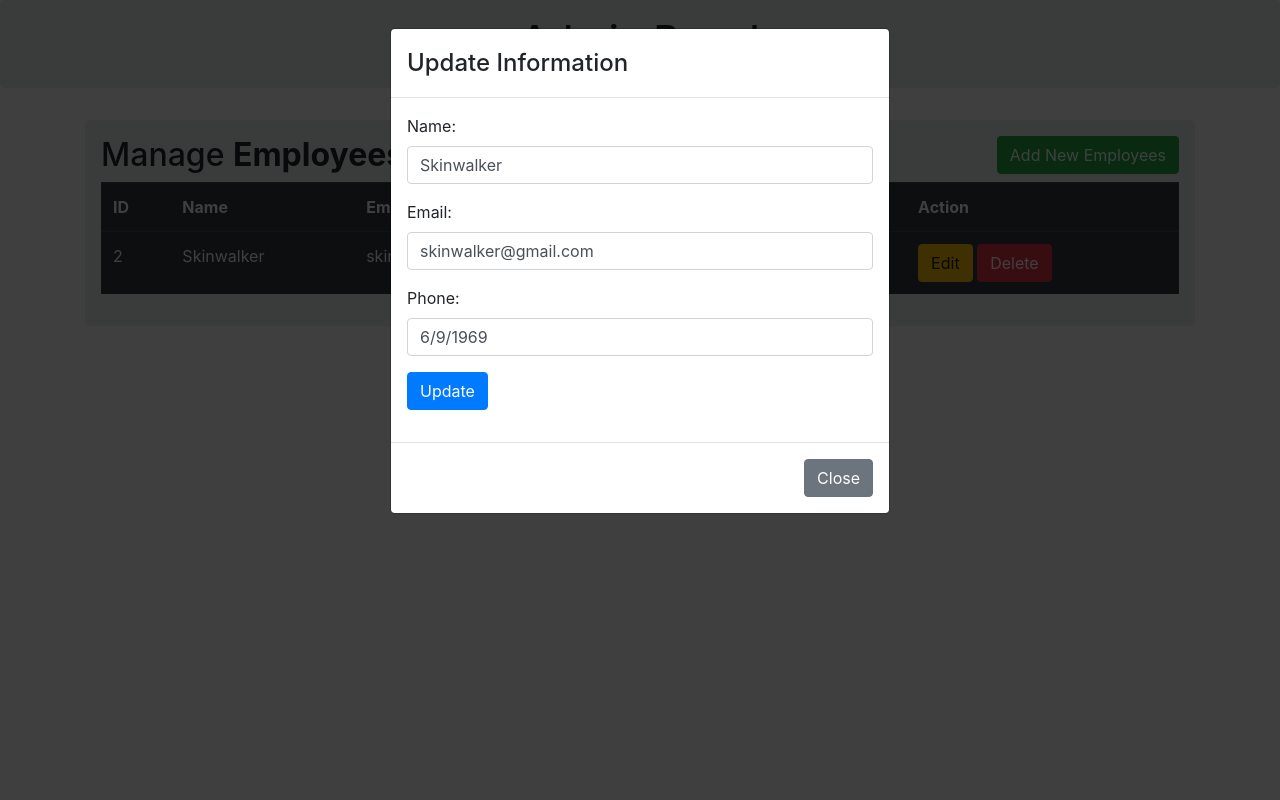
After one commit to SultanSarygulov/school_app, a Flask app: page /index in a window 1280 px wide, after a click on "Edit". The commit adds this page. Run offline with Flask 2, Linux system fonts and the light colour scheme; data comes from the database, SQL or seed files in the repository; both versions use the stored data as it was after the commit; some libraries are stand-ins or nearby versions.

Commit message:
add admin panel

```diff
--- a/schoolapp/models.py
+++ b/schoolapp/models.py
@@ -11,7 +11,7 @@ def load_user(user_id):
 class User(db.Model, UserMixin):
     id = db.Column(db.Integer, primary_key=True)
     email = db.Column(db.String(120), unique=True, nullable=False)
-    password = db.Column(db.String(60), nullable=False)
+    password = db.Column(db.String(60), nullable=True, default="password")
     full_name = db.Column(db.String(100), unique=True, nullable=False)
     date_of_birth = db.Column(db.String, nullable=False)
     grade = db.Column(db.Integer, nullable=False)
@@ -19,4 +19,4 @@ class User(db.Model, UserMixin):
     image_file = db.Column(db.String(20), nullable=False, default='default.jpg')
 
     def __repr__(self):
-        return f"User('{self.username}', '{self.email}', '{self.address}')"
+        return f"User('{self.full_name}', '{self.email}', '{self.address}')"
--- a/schoolapp/routes.py
+++ b/schoolapp/routes.py
@@ -3,7 +3,7 @@ import secrets
 from PIL import Image
 from flask import render_template, url_for, flash, redirect, request
 from schoolapp import app, db, bcrypt
-from schoolapp.forms import RegistrationForm, LoginForm, UpdateAccountForm
+from schoolapp.forms import RegistrationForm, LoginForm, UpdateAccountForm, InsertForm
 from schoolapp.models import User
 from flask_login import login_user, current_user, logout_user, login_required
 
@@ -13,6 +13,53 @@ from flask_login import login_user, current_user, logout_user, login_required
 def home():
     users = User.query.all()
     return render_template('home.html', users=users)
+
+
+@app.route('/index')
+def index():
+    users = User.query.all()
+
+    return render_template("index.html", users=users)
+
+
+@app.route('/insert', methods=['POST'])
+def insert():
+    form = InsertForm()
+    if form.validate_on_submit():
+        user = User(full_name=form.full_name.data, email=form.email.data,
+                    date_of_birth=form.date_of_birth.data, address=form.address.data, grade=form.grade.data)
+        db.session.add(user)
+        db.session.commit()
+        flash("Student Inserted Successfully")
+        return redirect(url_for('index'))
+
+
+
+@app.route('/update', methods=['GET', 'POST'])
+def update():
+    form = InsertForm()
+    if request.method == 'POST':
+        full_name = form.full_name.data
+        current_user.full_name = form.full_name.data
+        current_user.email = form.email.data
+        current_user.date_of_birth = form.date_of_birth.data
+        current_user.grade = form.grade.data
+        current_user.address = form.address.data
+        db.session.commit()
+        flash("Student Updated Successfully")
+
+        return redirect(url_for('index'))
+
+
+@app.route('/delete/<id>/', methods=['GET', 'POST'])
+def delete(id):
+    user = User.query.get(id)
+    db.session.delete(user)
+    db.session.commit()
+    flash("Student Deleted Successfully")
+
+    return redirect(url_for('index'))
+
 
 
 @app.route("/about")
--- /dev/null
+++ b/schoolapp/templates/base.html
@@ -0,0 +1,19 @@
+<!DOCTYPE html>
+<html lang="en">
+<head>
+    <link rel="stylesheet" href="https://stackpath.bootstrapcdn.com/bootstrap/4.4.1/css/bootstrap.min.css" integrity="sha384-Vkoo8x4CGsO3+Hhxv8T/Q5PaXtkKtu6ug5TOeNV6gBiFeWPGFN9MuhOf23Q9Ifjh" crossorigin="anonymous">
+
+    <meta charset="UTF-8">
+    <title>{% block title %} {% endblock %} </title>
+</head>
+<body>
+
+{% block body %} {% endblock %}
+
+
+<script src="https://code.jquery.com/jquery-3.4.1.slim.min.js" integrity="sha384-J6qa4849blE2+poT4WnyKhv5vZF5SrPo0iEjwBvKU7imGFAV0wwj1yYfoRSJoZ+n" crossorigin="anonymous"></script>
+<script src="https://cdn.jsdelivr.net/npm/popper.js@1.16.0/dist/umd/popper.min.js" integrity="sha384-Q6E9RHvbIyZFJoft+2mJbHaEWldlvI9IOYy5n3zV9zzTtmI3UksdQRVvoxMfooAo" crossorigin="anonymous"></script>
+<script src="https://stackpath.bootstrapcdn.com/bootstrap/4.4.1/js/bootstrap.min.js" integrity="sha384-wfSDF2E50Y2D1uUdj0O3uMBJnjuUD4Ih7YwaYd1iqfktj0Uod8GCExl3Og8ifwB6" crossorigin="anonymous"></script>
+
+</body>
+</html>
--- /dev/null
+++ b/schoolapp/templates/header.html
@@ -0,0 +1,18 @@
+{% extends 'base.html' %}
+
+
+
+{% block title %} Admin Panel {% endblock %}
+
+
+
+{% block body %}
+
+    <div class="jumbotron p-3">
+        <div class="well text-center">
+            <h1>Admin Panel </h1>
+        </div>
+    </div>
+
+
+{% endblock %}
--- /dev/null
+++ b/schoolapp/templates/index.html
@@ -0,0 +1,268 @@
+{% extends 'base.html' %}
+{% include 'header.html' %}
+
+
+
+{% block title %} Home {% endblock %}
+
+
+
+{% block body %}
+
+<div class="container">
+    <div class="row">
+        <div class="col md-12">
+
+            <div class="jumbotron p-3">
+
+                <h2>Manage <b>Employees </b>  <button type="button"  class="btn btn-success float-right"
+                data-toggle="modal" data-target="#mymodal">Add New Employees</button> </h2>
+
+
+                {% with messages = get_flashed_messages() %}
+
+                {% if messages %}
+
+                {% for message in messages %}
+
+                <div class="alert alert-success alert-dismissable" role="alert">
+
+                    <button type="button" class="close" data-dismiss="alert" aria-label="close">
+
+                        <span aria-hidden="true">x</span>
+
+                    </button>
+
+
+                {{message}}
+
+
+                </div>
+
+
+                {% endfor %}
+
+                {% endif %}
+                {% endwith %}
+
+
+                <table class="table table-hover table-dark">
+
+                    <tr>
+
+                        <th>ID</th>
+                        <th>Name</th>
+                        <th>Email</th>
+                        <th>Date of birth</th>
+                        <th>Action</th>
+
+                    </tr>
+
+
+                   {% for row in users %}
+                    <tr>
+                        <td>{{row.id}}</td>
+                        <td>{{row.full_name}}</td>
+                        <td>{{row.email}}</td>
+                        <td>{{row.date_of_birth}}</td>
+
+                        <td>
+                            <a href="/update/{{row.id}}" class="btn btn-warning btn-xs" data-toggle="modal" data-target="#modaledit{{row.id}}">Edit</a>
+                            <a href="/delete/{{row.id}}" class="btn btn-danger btn-xs" onclick="return confirm('Are You Sure To Delete ?')">Delete</a>
+
+
+                        </td>
+
+                    </tr>
+
+
+                  <!-- Modal Edit Employee-->
+<div id="modaledit{{row.id}}" class="modal fade" role="dialog">
+   <div class="modal-dialog">
+
+
+      <div class="modal-content">
+
+
+         <div class="modal-header">
+
+
+            <h4 class="modal-title">Update Information</h4>
+
+
+         </div>
+
+
+         <div class="modal-body">
+
+
+            <form action="{{url_for('update')}}" method="POST">
+
+
+               <div class="form-group">
+
+
+                  <label>Name:</label>
+                   <input type="hidden"  name="id" value="{{row.id}}">
+
+                  <input type="text" class="form-control" name="name" value="{{row.full_name}}">
+
+
+               </div>
+
+
+
+               <div class="form-group">
+
+
+                  <label>Email:</label>
+
+                  <input type="text" class="form-control" name="email" value="{{row.email}}">
+
+
+               </div>
+
+
+               <div class="form-group">
+
+
+                  <label>Phone:</label>
+
+                  <input type="text" class="form-control" name="phone" value="{{row.date_of_birth}}">
+
+
+               </div>
+
+
+               <div class="form-group">
+
+
+                  <button class="btn btn-primary" type="submit">Update</button>
+
+
+               </div>
+
+
+            </form>
+
+
+         </div>
+
+
+         <div class="modal-footer">
+
+
+            <button type="button" class="btn btn-secondary" data-dismiss="modal">Close</button>
+
+
+         </div>
+
+
+      </div>
+
+
+   </div>
+
+</div>
+
+
+                    {% endfor %}
+
+
+                </table>
+
+
+            </div>
+
+
+
+                  <!-- Modal Add Employee-->
+
+
+<div id="mymodal" class="modal fade" role="dialog">
+   <div class="modal-dialog">
+      <div class="modal-content">
+         <div class="modal-header">
+
+            <h4 class="modal-title">Add Employee</h4>
+         </div>
+         <div class="modal-body">
+
+            <form action="{{url_for('insert')}}" method="POST">
+
+
+               <div class="form-group">
+
+                  <label>Name:</label>
+                  <input type="text" class="form-control" name="name" required="1">
+
+
+               </div>
+
+
+                <div class="form-group">
+
+
+                  <label>Email:</label>
+                  <input type="email" class="form-control" name="email" required="1">
+
+
+               </div>
+
+
+                <div class="form-group">
+
+
+                  <label>Date_of_birth:</label>
+                  <input type="number" class="form-control" name="phone" required="1">
+
+
+               </div>
+
+
+
+               <div class="form-group">
+
+
+                  <button class="btn btn-primary" type="submit">Add Employee</button>
+
+
+               </div>
+
+
+            </form>
+
+
+         </div>
+
+
+         <div class="modal-footer">
+
+
+            <button type="button" class="btn btn-secondary" data-dismiss="modal">Close</button>
+
+
+         </div>
+
+
+      </div>
+
+
+   </div>
+
+
+</div>
+
+
+
+
+
+        </div>
+
+    </div>
+
+
+</div>
+
+
+{% endblock %}
--- a/schoolapp/templates/layout.html
+++ b/schoolapp/templates/layout.html
@@ -30,7 +30,7 @@
                 <div class="navbar-nav mr-auto">
                     <a class="nav-item nav-link" href="{{ url_for("home") }}">Home</a>
                     <a class="nav-item nav-link" href="{{ url_for("about") }}">About</a>
-                    <a class="nav-item nav-link" href="{{ url_for("about") }}">Admin page</a>
+                    <a class="nav-item nav-link" href="{{ url_for("index") }}">Admin page</a>
                 </div>
                 <!-- Navbar Right Side -->
                 <div class="navbar-nav">
```
Also changed, not shown: schoolapp/forms.py (+20 -0 lines), schoolapp/site.db.
